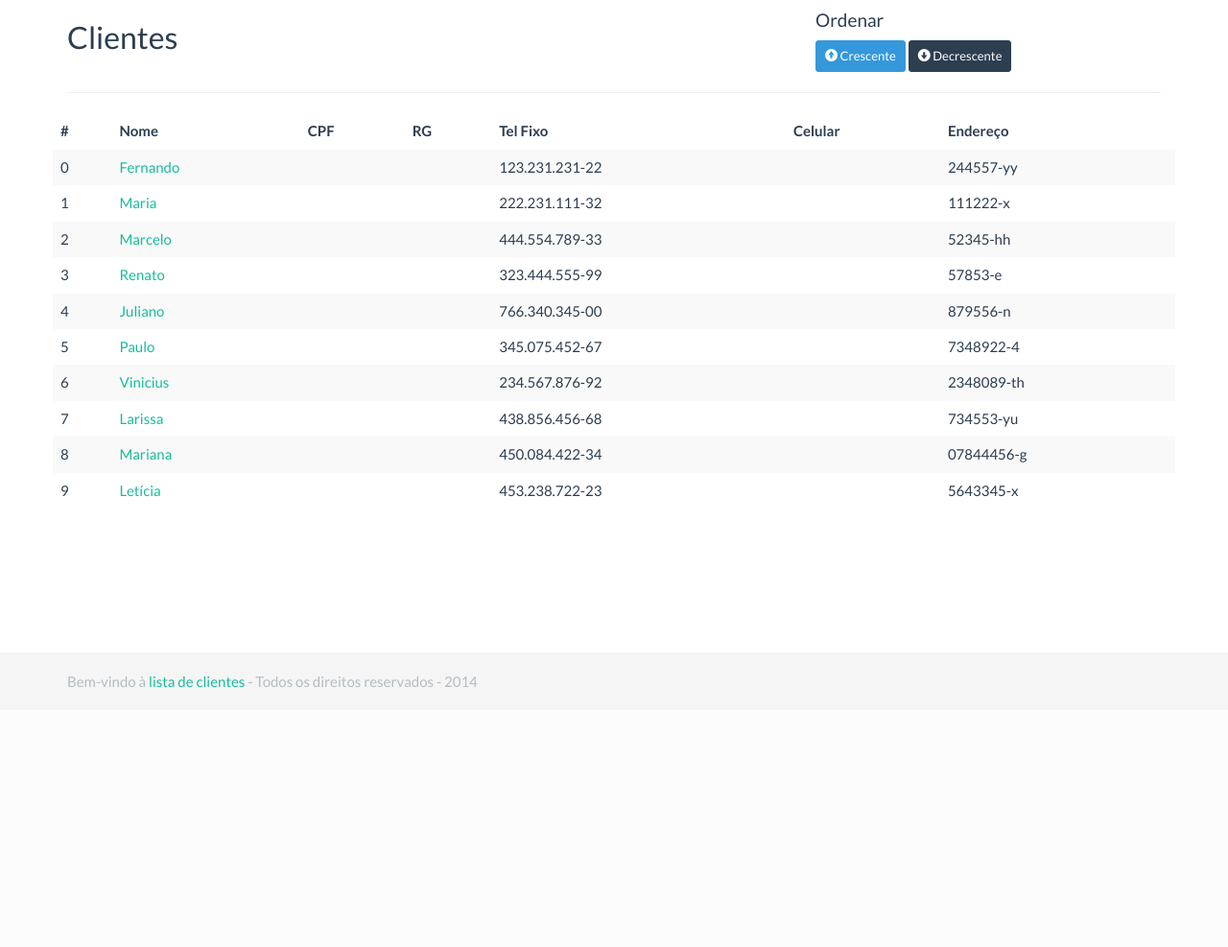
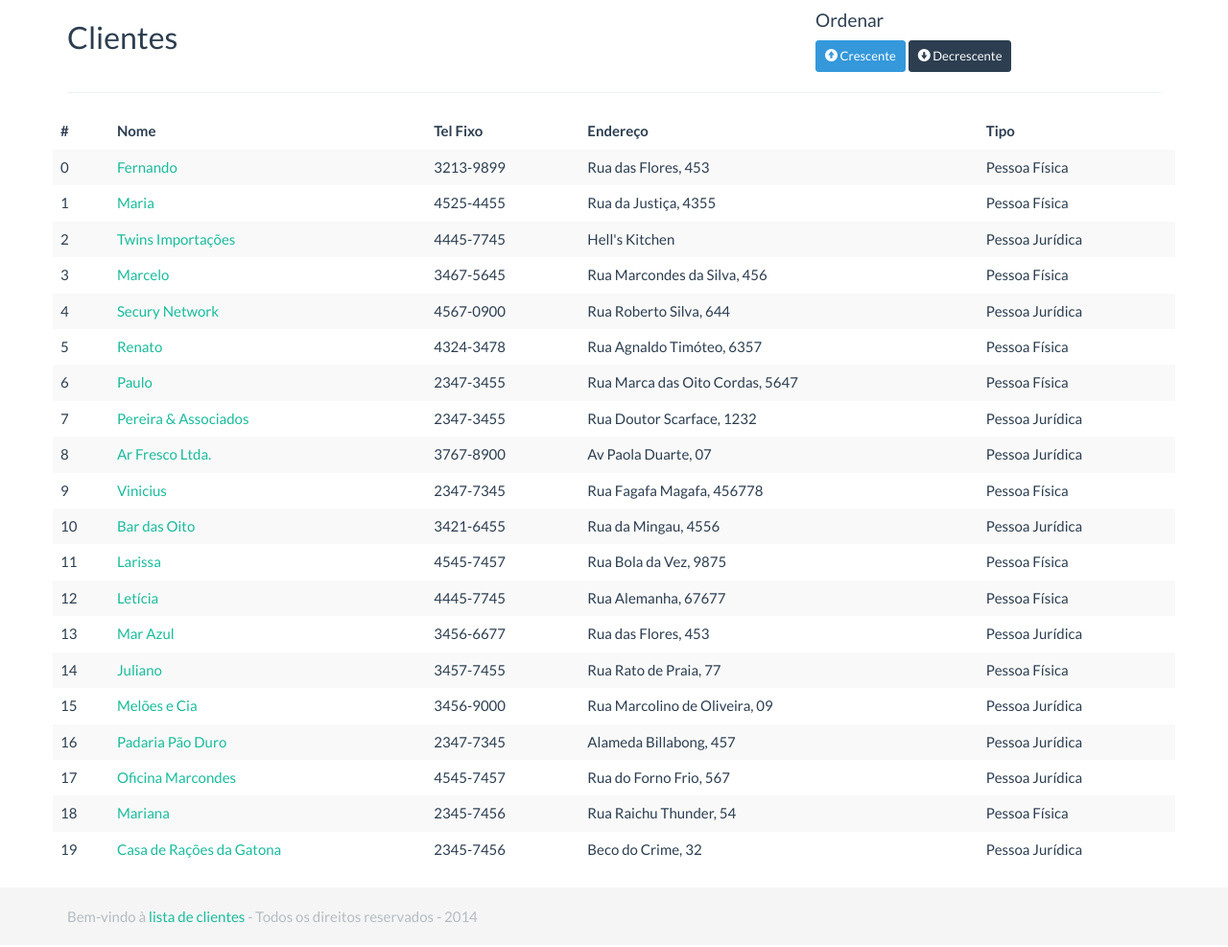
Before and after one commit to inshideru/Exemplo-de-uso-de-Classe-em-OOP-Php-Fase-4, a PHP site: page / in a window 1280 px wide. Shown: the part 60-1047 px from the top of the page at 96% size. Before the commit the page ends 777 px from the top, so only its background shows below. Run offline with PHP 8.4, Linux system fonts and the light colour scheme; data that the repository does not hold is empty.

Commit message:
Visualização atualizada para suportar novas classes

```diff
--- a/app/classes/PessoaFisica.php
+++ b/app/classes/PessoaFisica.php
@@ -17,7 +17,7 @@ class PessoaFisica extends Cliente implements GrauDeImportancia, EnderecoAlterna
     private $importancia;
     private $endereco_alternativo;
 
-    public function __construct($nome, $tel_fixo, $endereco, $cpf, $rg, $celular)
+    public function __construct($nome, $cpf, $rg, $tel_fixo, $celular, $endereco)
     {
         parent::__construct($nome, $tel_fixo, $endereco);
         $this->celular = $celular;
--- a/app/classes/PessoaJuridica.php
+++ b/app/classes/PessoaJuridica.php
@@ -16,7 +16,7 @@ class PessoaJuridica extends Cliente implements GrauDeImportancia, EnderecoAlter
     private $fax;
     private $importancia;
 
-    public function __construct($nome, $tel_fixo, $endereco, $cnpj, $insc_estadual, $fax)
+    public function __construct($nome, $cnpj, $insc_estadual, $tel_fixo, $fax, $endereco)
     {
         parent::__construct($nome, $tel_fixo, $endereco);
         $this->cnpj = $cnpj;
--- a/includes/array_clientes.php
+++ b/includes/array_clientes.php
@@ -1,18 +1,32 @@
 <?php
 
-require_once 'app/classes/cliente.php';
+require_once 'app/classes/GrauDeImportancia.php';
+require_once 'app/classes/EnderecoAlternativo.php';
+require_once 'app/classes/Cliente.php';
+require_once 'app/classes/PessoaFisica.php';
+require_once 'app/classes/PessoaJuridica.php';
 
 $clientes_lista = array(
-    new \classes\cliente('Fernando', '123.231.231-22', '244557-yy', '3213-9899', '93564-4774', 'Rua das Flores, 453'),
-    new \classes\cliente('Maria', '222.231.111-32', '111222-x', '4525-4455', '93467-5556', 'Rua da Justiça, 4355'),
-    new \classes\cliente('Marcelo', '444.554.789-33', '52345-hh', '3467-5645', '93477-7755', 'Rua Marcondes da Silva, 456'),
-    new \classes\cliente('Renato', '323.444.555-99', '57853-e', '4324-3478', '92347-8928', 'Rua Agnaldo Timóteo, 6357'),
-    new \classes\cliente('Juliano', '766.340.345-00', '879556-n', '3457-7455', '93234-4445', 'Rua Rato de Praia, 77'),
-    new \classes\cliente('Paulo', '345.075.452-67', '7348922-4', '2347-3455', '93344-5566', 'Rua Marca das Oito Cordas, 5647'),
-    new \classes\cliente('Vinicius', '234.567.876-92', '2348089-th', '2347-7345', '9445-5677', 'Rua Fagafa Magafa, 456778'),
-    new \classes\cliente('Larissa', '438.856.456-68', '734553-yu', '4545-7457', '94534-4633', 'Rua Bola da Vez, 9875'),
-    new \classes\cliente('Mariana', '450.084.422-34', '07844456-g', '2345-7456', '94322-4453', 'Rua Raichu Thunder, 54'),
-    new \classes\cliente('Letícia', '453.238.722-23', '5643345-x', '4445-7745', '94533-4452', 'Rua Alemanha, 67677')
+    new \classes\PessoaFisica('Fernando', '123.231.231-22', '244557-yy', '3213-9899', '93564-4774', 'Rua das Flores, 453'),
+    new \classes\PessoaFisica('Maria', '222.231.111-32', '111222-x', '4525-4455', '93467-5556', 'Rua da Justiça, 4355'),
+    new \classes\PessoaJuridica('Twins Importações', '31.453.345/00008-05', '12346589', '4445-7745', '3234-4444', 'Hell\'s Kitchen', '322'),
+    new \classes\PessoaFisica('Marcelo', '444.554.789-33', '52345-hh', '3467-5645', '93477-7755', 'Rua Marcondes da Silva, 456'),
+    new \classes\PessoaJuridica('Secury Network', '55.231.231/00001-08', '12334789', '4567-0900', '2347-8928', 'Rua Roberto Silva, 644'),
+    new \classes\PessoaFisica('Renato', '323.444.555-99', '57853-e', '4324-3478', '92347-8928', 'Rua Agnaldo Timóteo, 6357'),
+    new \classes\PessoaFisica('Paulo', '345.075.452-67', '7348922-4', '2347-3455', '93344-5566', 'Rua Marca das Oito Cordas, 5647'),
+    new \classes\PessoaJuridica('Pereira & Associados', '23.231.776/00001-01', '33235568', '2347-3455', '3422-6789', 'Rua Doutor Scarface, 1232'),
+    new \classes\PessoaJuridica('Ar Fresco Ltda.', '23.667.231/00001-08', '478968043', '3767-8900', '3536-8907', 'Av Paola Duarte, 07'),
+    new \classes\PessoaFisica('Vinicius', '234.567.876-92', '2348089-th', '2347-7345', '9445-5677', 'Rua Fagafa Magafa, 456778'),
+    new \classes\PessoaJuridica('Bar das Oito', '23.555.231/00001-09', '34637967', '3421-6455', '3467-5556', 'Rua da Mingau, 4556'),
+    new \classes\PessoaFisica('Larissa', '438.856.456-68', '734553-yu', '4545-7457', '94534-4633', 'Rua Bola da Vez, 9875'),
+    new \classes\PessoaFisica('Letícia', '453.238.722-23', '5643345-x', '4445-7745', '94533-4452', 'Rua Alemanha, 67677'),
+    new \classes\PessoaJuridica('Mar Azul', '23.231.231/00001-65', '52362688', '3456-6677', '3564-4774', 'Rua das Flores, 453'),
+    new \classes\PessoaFisica('Juliano', '766.340.345-00', '879556-n', '3457-7455', '93234-4445', 'Rua Rato de Praia, 77'),
+    new \classes\PessoaJuridica('Melões e Cia', '23.231.222/00001-06', '436578677', '3456-9000', '3477-7755', 'Rua Marcolino de Oliveira, 09'),
+    new \classes\PessoaJuridica('Padaria Pão Duro', '23.345.231/00004-76', '78000989', '2347-7345', '3237-6544', 'Alameda Billabong, 457'),
+    new \classes\PessoaJuridica('Oficina Marcondes', '12.231.345/00004-33', '123167890', '4545-7457', '3452-3445', 'Rua do Forno Frio, 567'),
+    new \classes\PessoaFisica('Mariana', '450.084.422-34', '07844456-g', '2345-7456', '94322-4453', 'Rua Raichu Thunder, 54'),
+    new \classes\PessoaJuridica('Casa de Rações da Gatona', '33.231.321/00002-31', '12335000', '2345-7456', '3156-4453', 'Beco do Crime, 32'),
 );
 
 if (isset($_GET['sort'])) {
--- a/includes/clientes.php
+++ b/includes/clientes.php
@@ -19,11 +19,9 @@
             <tr>
                 <th>#</th>
                 <th>Nome</th>
-                <th>CPF</th>
-                <th>RG</th>
                 <th>Tel Fixo</th>
-                <th>Celular</th>
                 <th>Endereço</th>
+                <th>Tipo</th>
             </tr>
             </thead>
             <tbody>
@@ -33,12 +31,13 @@
             foreach ($clientes_lista as $indice => $cliente) {
                 echo '<tr>';
                 echo '<td>' . $indice . '</td>';
-                echo '<td><a href="visualizar_cliente?posicao=' . $indice . '">' . $cliente->nome . '</a></td>';
-                echo '<td>' . $cliente->cpf . '</td>';
-                echo '<td>' . $cliente->rg . '</td>';
-                echo '<td>' . $cliente->tel_fixo . '</td>';
-                echo '<td>' . $cliente->celular . '</td>';
-                echo '<td>' . $cliente->endereco . '</td>';
+                if ($cliente)
+                echo '<td><a href="visualizar_cliente?posicao=' . $indice . '">' . $cliente->getNome() . '</a></td>';
+                echo '<td>' . $cliente->getTelFixo() . '</td>';
+                echo '<td>' . $cliente->getEndereco() . '</td>';
+                echo '<td>';
+                echo $cliente instanceof \classes\PessoaFisica ? 'Pessoa Física' : 'Pessoa Jurídica';
+                echo '</td>';
                 echo '</tr>';
             }
             ?>
```
Also changed, not shown: includes/visualizar_cliente.php (+27 -10 lines).
